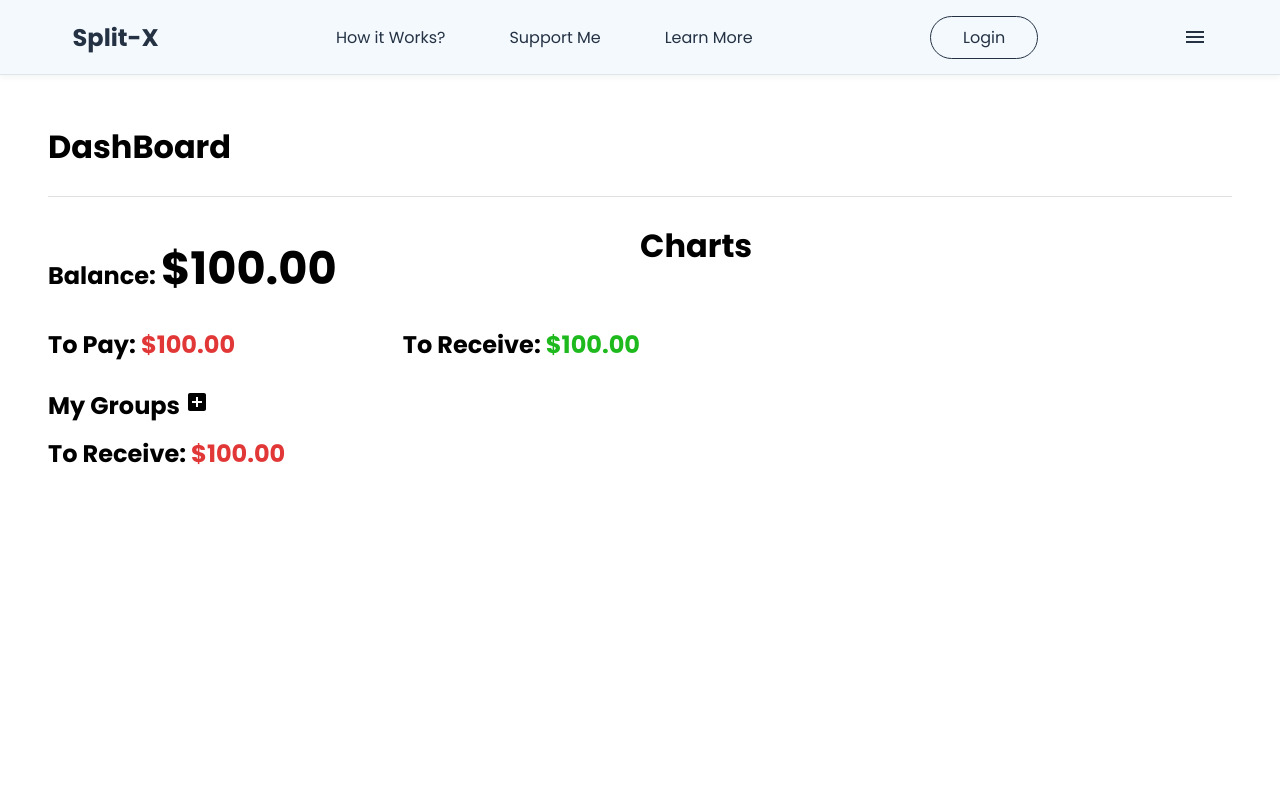
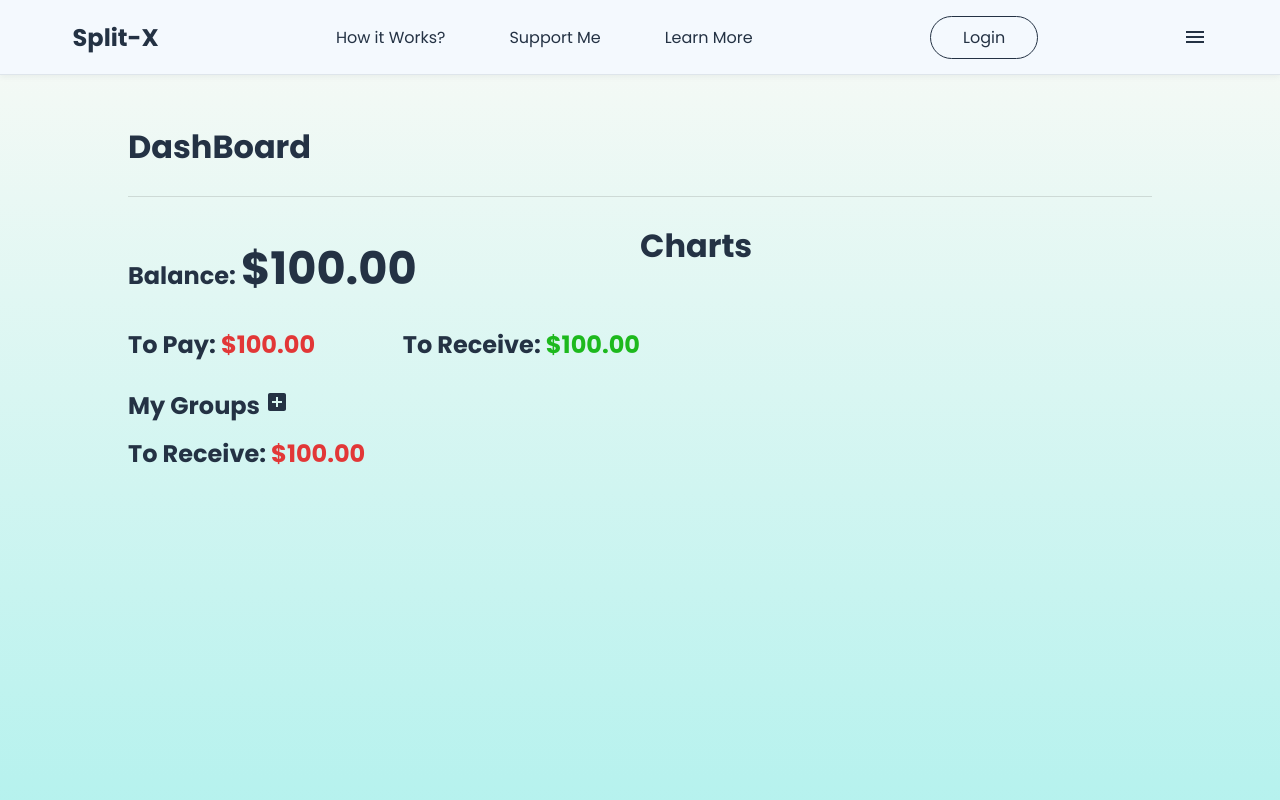
Before and after one commit to xSaheel/splitx, a Next.js app in the folder client/: page /dashboard in a window 1280 px wide. Shown: the top 800 px of the page. Built offline with nearby package versions, Linux system fonts and the light colour scheme.

Commit message:
minor styling fixes

```diff
--- a/client/src/components/section-header/styles.module.scss
+++ b/client/src/components/section-header/styles.module.scss
@@ -1,5 +1,5 @@
 .root {
-    padding: 3rem;
+    padding: 3rem 10%;
     min-height: 100vh;
 
     .heading {
--- a/client/styles/globals.css
+++ b/client/styles/globals.css
@@ -5,6 +5,8 @@ body {
   margin: 0;
   padding: 0;
   font-family: 'Poppins', sans-serif;
+  color: #243244;
+  background-image: linear-gradient(-360deg,#96eeea,#fafaf6);
 }
 
 a {
```
